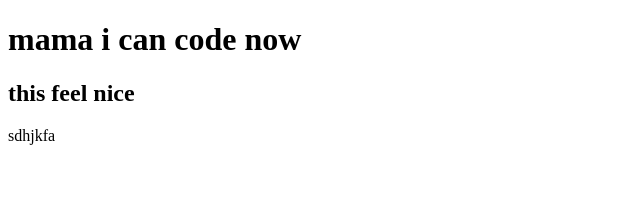
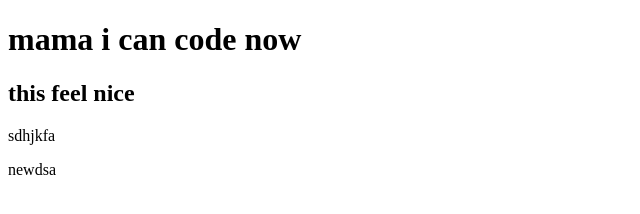
Before and after one commit to MRSHAKILS/my-second-repo, a plain HTML site: page index.html in a window 1280 px wide. Shown: the full height of the page, 0-640 px from the left. Drawn offline with Linux system fonts and the light colour scheme.

Commit message:
code updated

```diff
--- a/index.html
+++ b/index.html
@@ -10,5 +10,6 @@
     <h1>mama i can code now</h1>
     <h2>this feel nice</h2>
     <p>sdhjkfa</p>
+    <p>newdsa </p>
 </body>
 </html>
```
